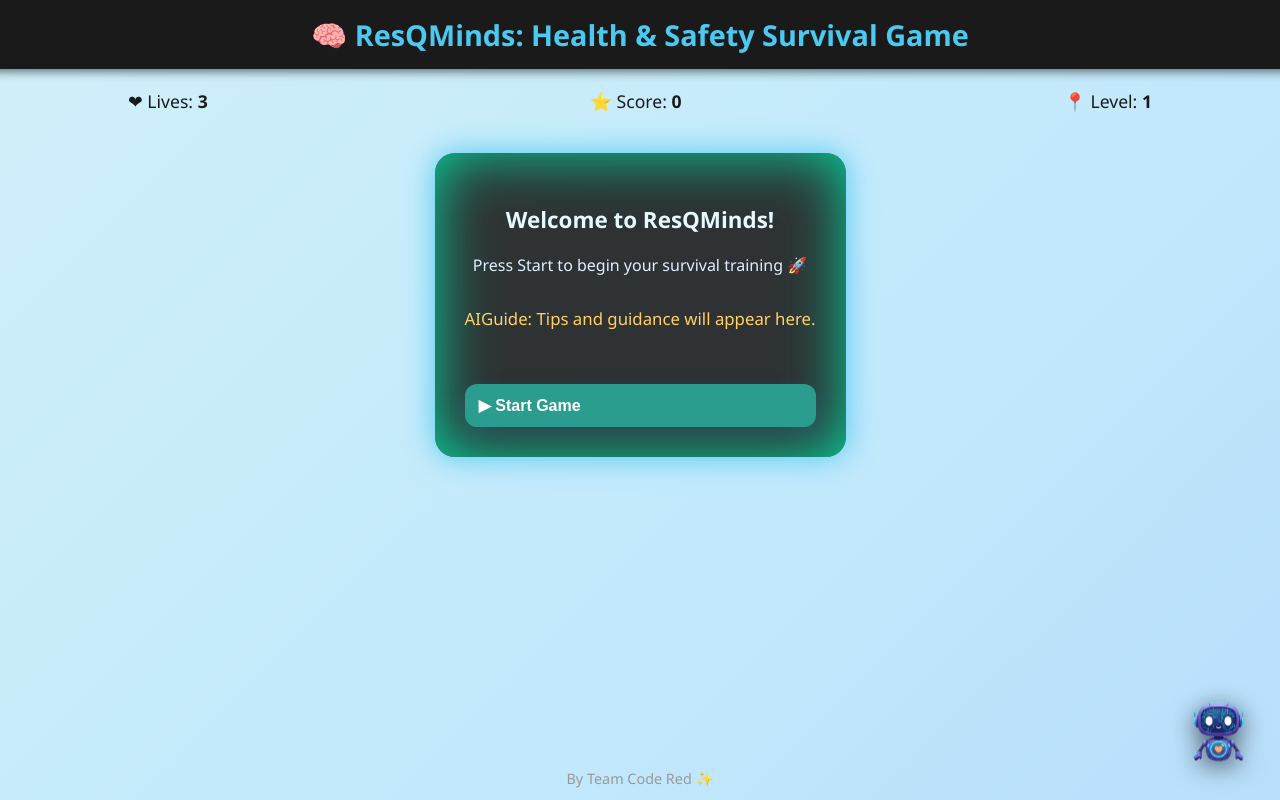
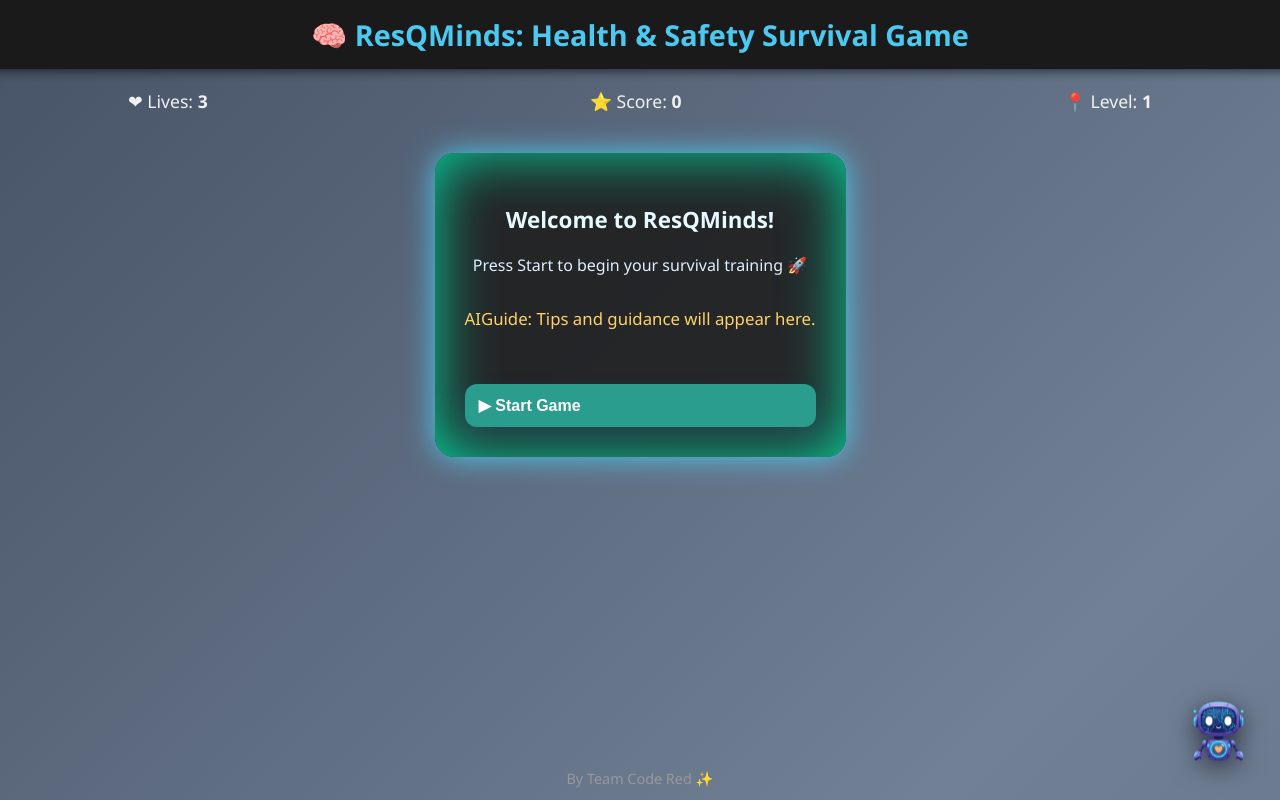
Before and after one commit to NChandana12/ResQMinds, a plain HTML site: page index.html in a window 1280 px wide. Drawn offline with Linux system fonts and the light colour scheme.

Commit message:
Update index.html

```diff
--- a/index.html
+++ b/index.html
@@ -11,10 +11,10 @@ body {
   flex-direction: column;
   align-items: center;
   min-height: 100vh;
-  color: #1a1a1a; /* darker text for better contrast on light background */
-  background: linear-gradient(-45deg, #a1c4fd, #c2e9fb, #e0f7fa, #fdfbfb);
+  color: #f1f1f1; /* light text for contrast */
+  background: linear-gradient(-45deg, #4a5568, #718096, #2d3748, #4a5568); /* medium-dark gradient */
   background-size: 400% 400%;
-  animation: gradientBG 20s ease infinite;
+  animation: gradientBG 25s ease infinite;
 }
 
 @keyframes gradientBG {
@@ -22,7 +22,6 @@ body {
   50% { background-position: 100% 50%; }
   100% { background-position: 0% 50%; }
 }
-
 
 @keyframes gradientBG {
   0% {background-position:0% 50%;}
```
